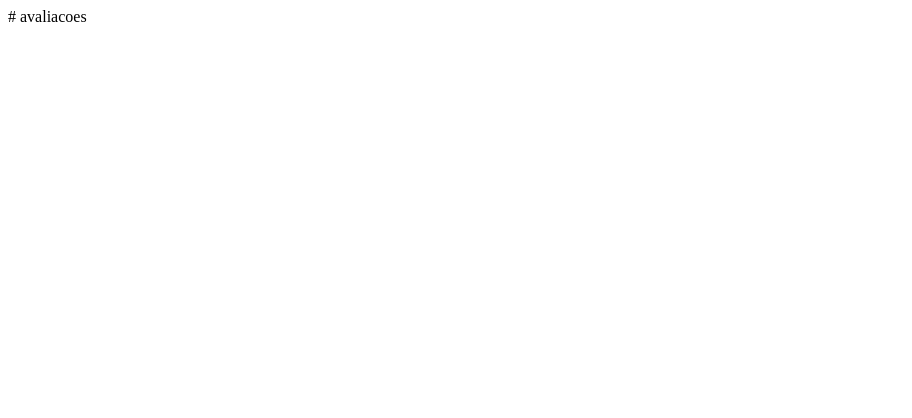
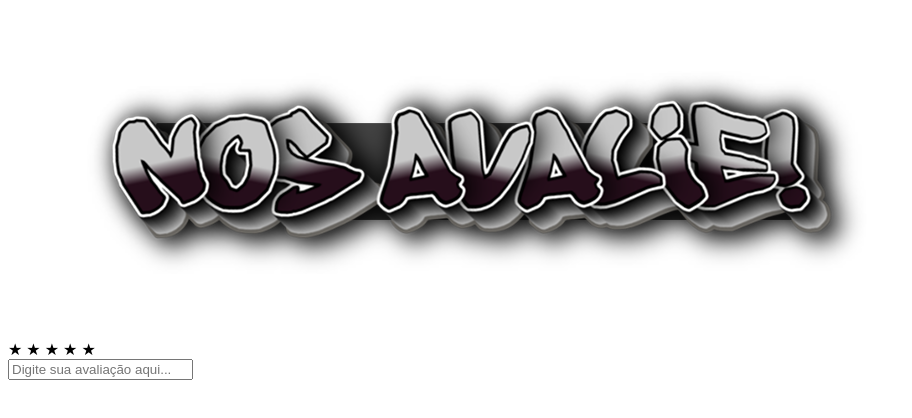
Before and after one commit to caio-marola/avaliacoes, a plain HTML site: page index.html in a window 1280 px wide. Shown: the whole page, without its empty margins (0-912 px from the left). Drawn offline with Linux system fonts and the light colour scheme.

Commit message:
Update index.html

```diff
--- a/index.html
+++ b/index.html
@@ -1 +1,32 @@
-# avaliacoes
+
+<!DOCTYPE html>
+<html lang="pt-BR">
+<head>
+  <meta charset="UTF-8">
+  <meta name="viewport" content="width=device-width, initial-scale=1.0">
+  <title>Avaliações</title>
+  <link rel="stylesheet" href="avaliaçoes.css">
+</head>
+<body>
+  <header>
+    <img src="Untitled.png" alt="Nos Avalie!" class="titulo">
+
+    <div class="estrelas" id="rating">
+      <span data-value="1">★</span>
+      <span data-value="2">★</span>
+      <span data-value="3">★</span>
+      <span data-value="4">★</span>
+      <span data-value="5">★</span>
+    </div>
+  </header>
+
+  <main>
+    <div class="campo">
+      <input type="text" placeholder="Digite sua avaliação aqui...">
+    </div>
+  </main>
+
+  <footer></footer>
+
+</body>
+</html>
```
